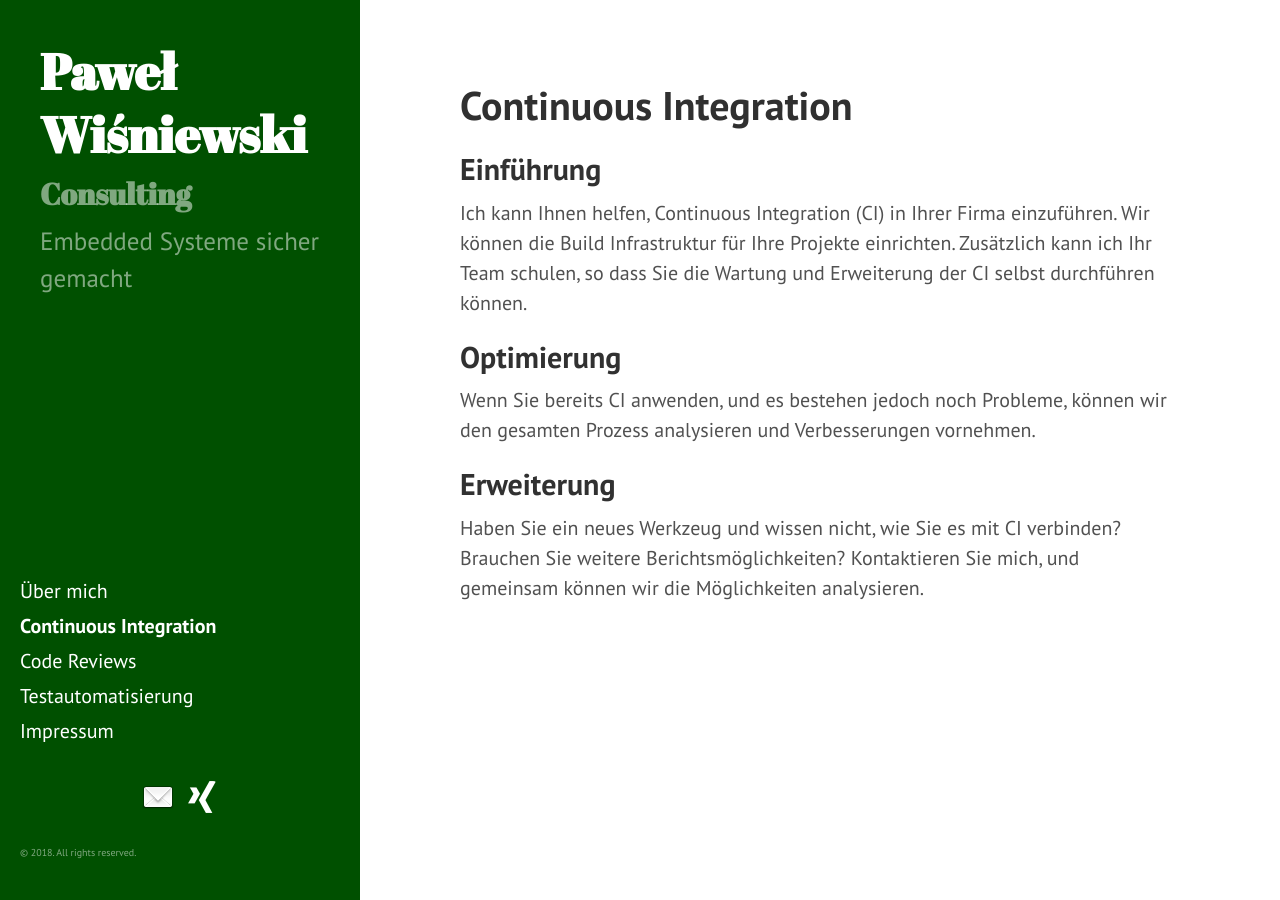
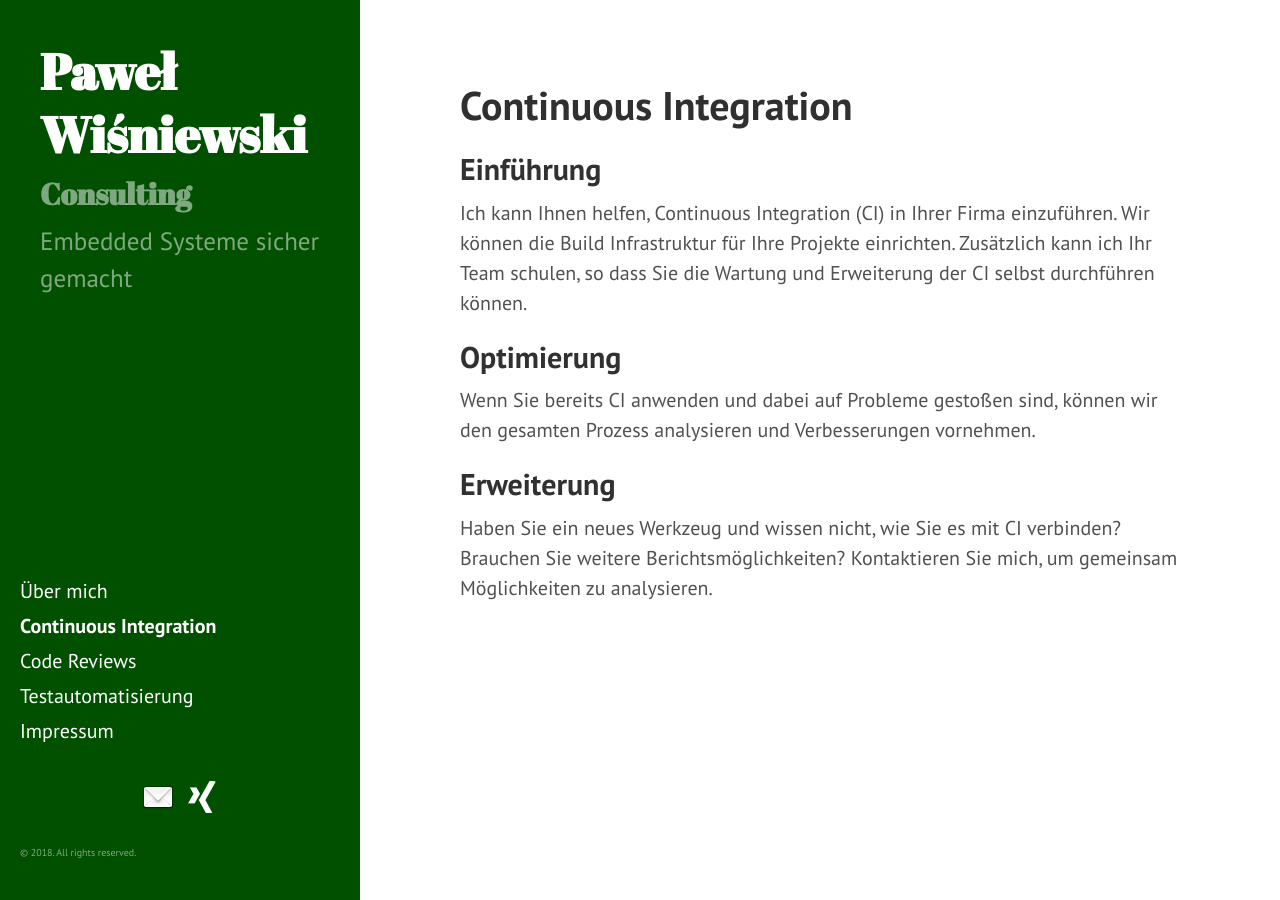
Before and after one commit to WisniewskiP/WisniewskiP.github.io, a Jekyll site: the page built from ci.md, in a window 1280 px wide. Built offline with Jekyll 4.4.1, drawn with Linux system fonts in a browser that asks for light colours.

Commit message:
korrekturen DP

```diff
--- a/ci.md
+++ b/ci.md
@@ -10,10 +10,10 @@
 der CI selbst durchführen können.
 
 ## Optimierung
-Wenn Sie bereits CI anwenden, und es bestehen jedoch noch Probleme,
-können wir den gesamten Prozess analysieren und Verbesserungen vornehmen.
+Wenn Sie bereits CI anwenden und dabei auf Probleme gestoßen sind, können wir
+den gesamten Prozess analysieren und Verbesserungen vornehmen.
 
 ## Erweiterung
 Haben Sie ein neues Werkzeug und wissen nicht, wie Sie es mit CI verbinden?
 Brauchen Sie weitere Berichtsmöglichkeiten?
-Kontaktieren Sie mich, und gemeinsam können wir die Möglichkeiten analysieren.
+Kontaktieren Sie mich, um gemeinsam Möglichkeiten zu analysieren.
```
Also changed, not shown: about.md (+2 -2 lines), testautomatisierung.md (+1 -1 lines).
